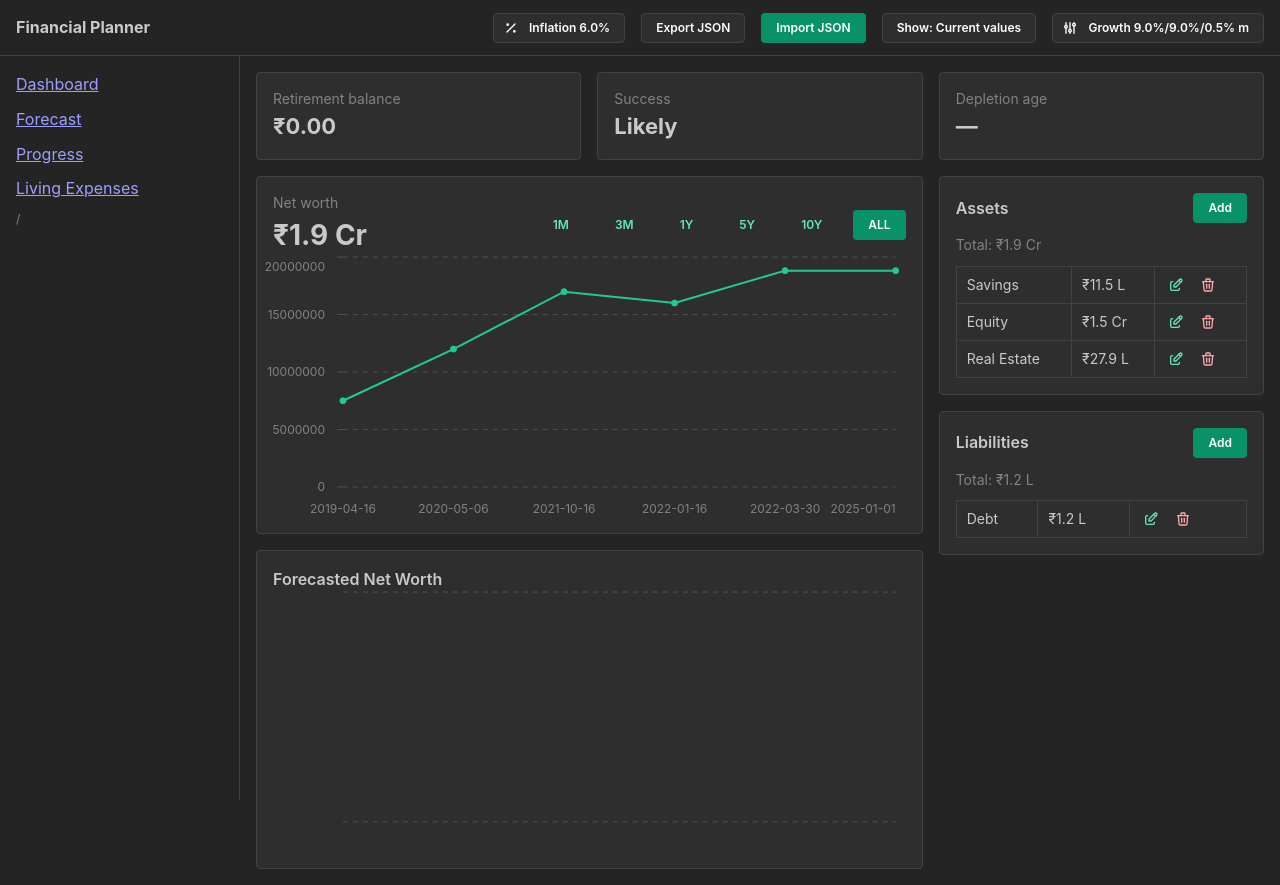
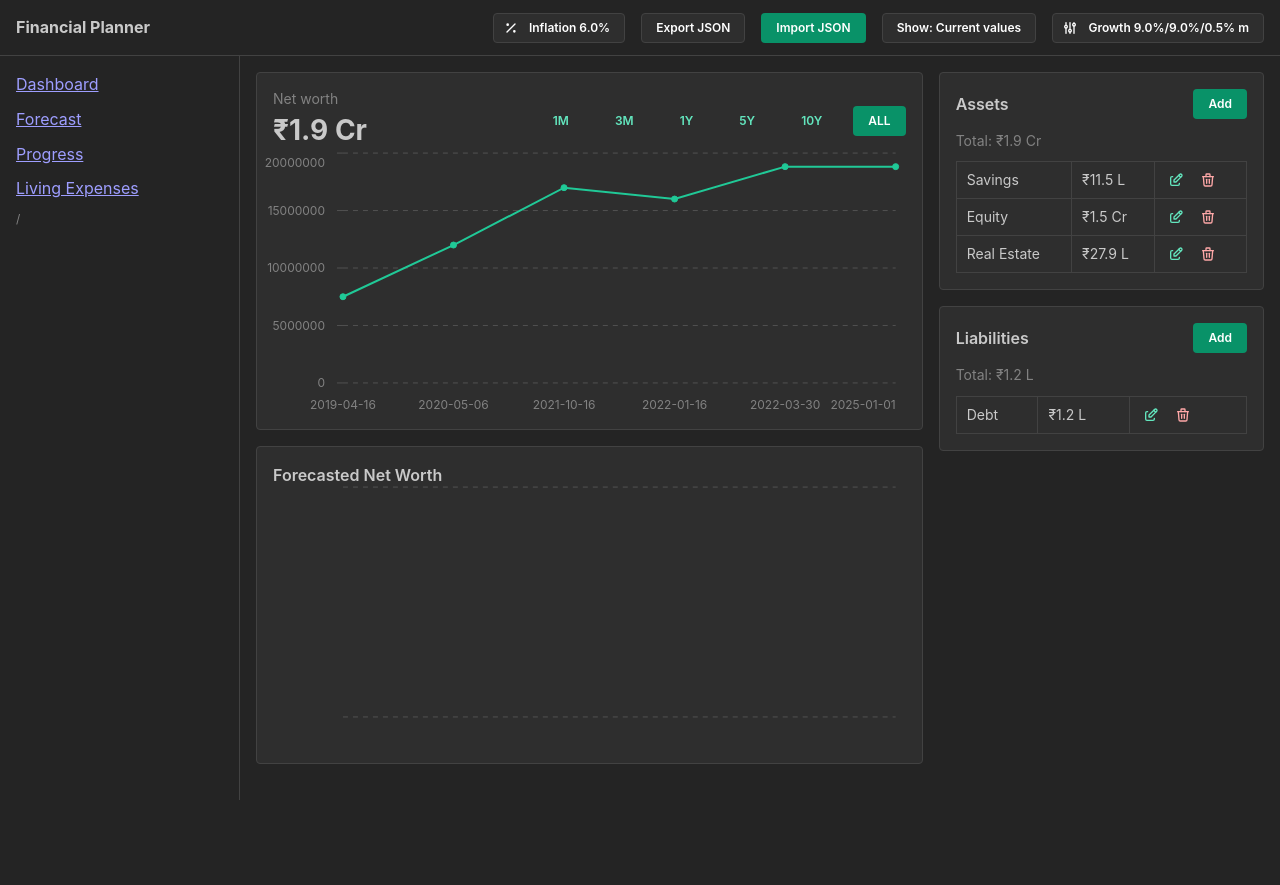
Before and after one commit to mdtanveer/fireapp, a React (Vite) app: page / in a window 1280 px wide. After the commit the page ends 800 px from the top, so only its background shows below. Built offline with nearby package versions, Linux system fonts and the light colour scheme.

Commit message:
Remove unnecessary kpi calculations

```diff
--- a/src/components/KpiCards.tsx
+++ /dev/null
@@ -1,63 +0,0 @@
-import { Card, Grid, Stack, Text } from "@mantine/core";
-import React from "react";
-import { PlanInputs } from "../types/plan";
-import { projectPlan } from "../services/calc";
-import { formatInrShort } from "../utils/format";
-
-export function KpiCards() {
-  // Default inputs for KPI cards - these are not used in the current implementation
-  const inputs: PlanInputs = {
-    currentAge: 30,
-    retirementAge: 60,
-    lifeExpectancyAge: 85,
-    currentNetWorth: 0,
-    annualIncome: 0,
-    annualExpenses: 0,
-    preRetirementReturn: 0.08,
-    postRetirementReturn: 0.04,
-    inflationRate: 0.05,
-    targetRetirementSpending: 0,
-    spendingInTodaysDollars: true,
-  };
-  const result = React.useMemo(() => projectPlan(inputs), []);
-  return (
-    <Grid>
-      <Grid.Col span={{ base: 12, sm: 4 }}>
-        <Card withBorder>
-          <Stack gap={0}>
-            <Text size="sm" c="dimmed">
-              Retirement balance
-            </Text>
-            <Text fw={700} fz={22}>
-              {formatInrShort(result.retirementBalance)}
-            </Text>
-          </Stack>
-        </Card>
-      </Grid.Col>
-      <Grid.Col span={{ base: 12, sm: 4 }}>
-        <Card withBorder>
-          <Stack gap={0}>
-            <Text size="sm" c="dimmed">
-              Success
-            </Text>
-            <Text fw={700} fz={22}>
-              {result.success ? "Likely" : "At risk"}
-            </Text>
-          </Stack>
-        </Card>
-      </Grid.Col>
-      <Grid.Col span={{ base: 12, sm: 4 }}>
-        <Card withBorder>
-          <Stack gap={0}>
-            <Text size="sm" c="dimmed">
-              Depletion age
-            </Text>
-            <Text fw={700} fz={22}>
-              {result.depletionAge ?? "—"}
-            </Text>
-          </Stack>
-        </Card>
-      </Grid.Col>
-    </Grid>
-  );
-}
--- a/src/pages/Dashboard.tsx
+++ b/src/pages/Dashboard.tsx
@@ -7,7 +7,6 @@ import { forecastNetWorth } from "../services/forecast";
 import { TimeRange } from "../types/networth";
 import React from "react";
 import { formatInrShort } from "../utils/format";
-import { KpiCards } from "../components/KpiCards";
 import { RangeControls } from "../components/dashboard/RangeControls";
 import { AssetsList } from "../components/dashboard/AssetsList";
 import { LiabilitiesList } from "../components/dashboard/LiabilitiesList";
@@ -58,7 +57,6 @@ export function Dashboard() {
 
   return (
     <Stack>
-      <KpiCards />
       <Grid>
         <Grid.Col span={{ base: 12, md: 8 }}>
           <Card withBorder>
--- a/src/services/calc.ts
+++ /dev/null
@@ -1,55 +0,0 @@
-import { PlanInputs, ProjectionResult, YearRow } from '../types/plan';
-
-export function projectPlan(inputs: PlanInputs): ProjectionResult {
-  const rows: YearRow[] = [];
-  const retirementIndex = Math.max(0, inputs.retirementAge - inputs.currentAge);
-  const years = Math.max(0, inputs.lifeExpectancyAge - inputs.currentAge);
-  let endBalancePrev = inputs.currentNetWorth;
-  let depletionAge: number | undefined = undefined;
-
-  for (let i = 0; i <= years; i += 1) {
-    const age = inputs.currentAge + i;
-    const startBalance = endBalancePrev;
-    const isRetired = i >= retirementIndex;
-    const r = isRetired ? inputs.postRetirementReturn : inputs.preRetirementReturn;
-
-    // grow income/expenses with inflation
-    const income = inputs.annualIncome * Math.pow(1 + inputs.inflationRate, i);
-    const expenses = inputs.annualExpenses * Math.pow(1 + inputs.inflationRate, i);
-    const contribution = isRetired ? 0 : Math.max(0, income - expenses);
-
-    let withdrawal = 0;
-    if (isRetired) {
-      const targetNominal = inputs.spendingInTodaysDollars
-        ? inputs.targetRetirementSpending * Math.pow(1 + inputs.inflationRate, i)
-        : inputs.targetRetirementSpending;
-      withdrawal = Math.max(0, targetNominal);
-    }
-
-    const midBalance = startBalance + contribution - withdrawal;
-    const endBalance = midBalance * (1 + r);
-    const investmentReturn = endBalance - midBalance;
-    const endBalanceReal = endBalance / Math.pow(1 + inputs.inflationRate, i);
-
-    if (depletionAge === undefined && endBalance < 0) {
-      depletionAge = age;
-    }
-
-    rows.push({
-      year: i,
-      age,
-      startBalance,
-      contribution,
-      withdrawal,
-      investmentReturn,
-      endBalance,
-      endBalanceReal,
-    });
-
-    endBalancePrev = endBalance;
-  }
-
-  const retirementBalance = rows[retirementIndex]?.endBalance ?? inputs.currentNetWorth;
-  const success = rows.every((r) => r.endBalance >= 0);
-  return { rows, retirementIndex, retirementBalance, depletionAge, success };
-}
```
Also changed, not shown: src/pages/Inputs.tsx (deleted, +0 -171 lines).
